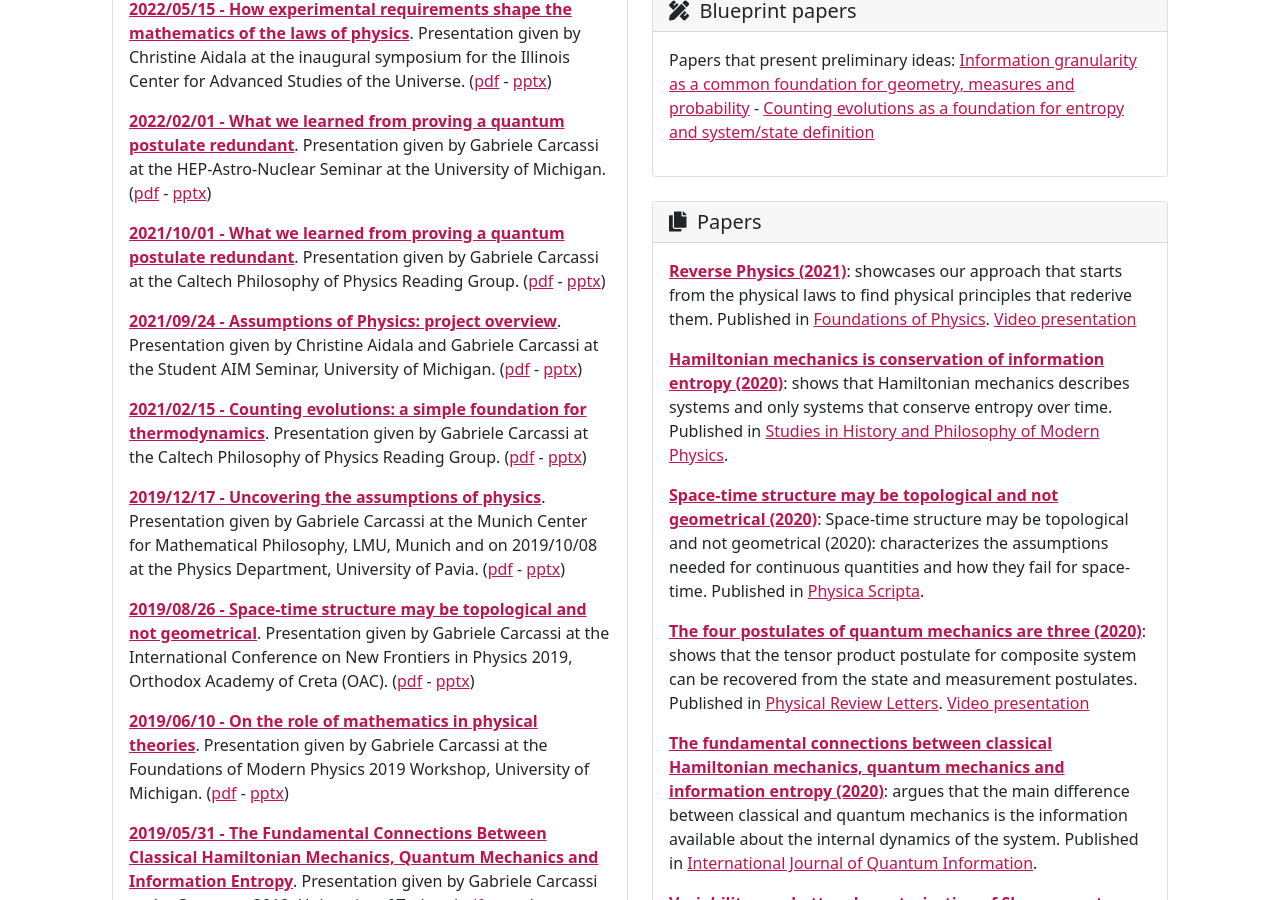
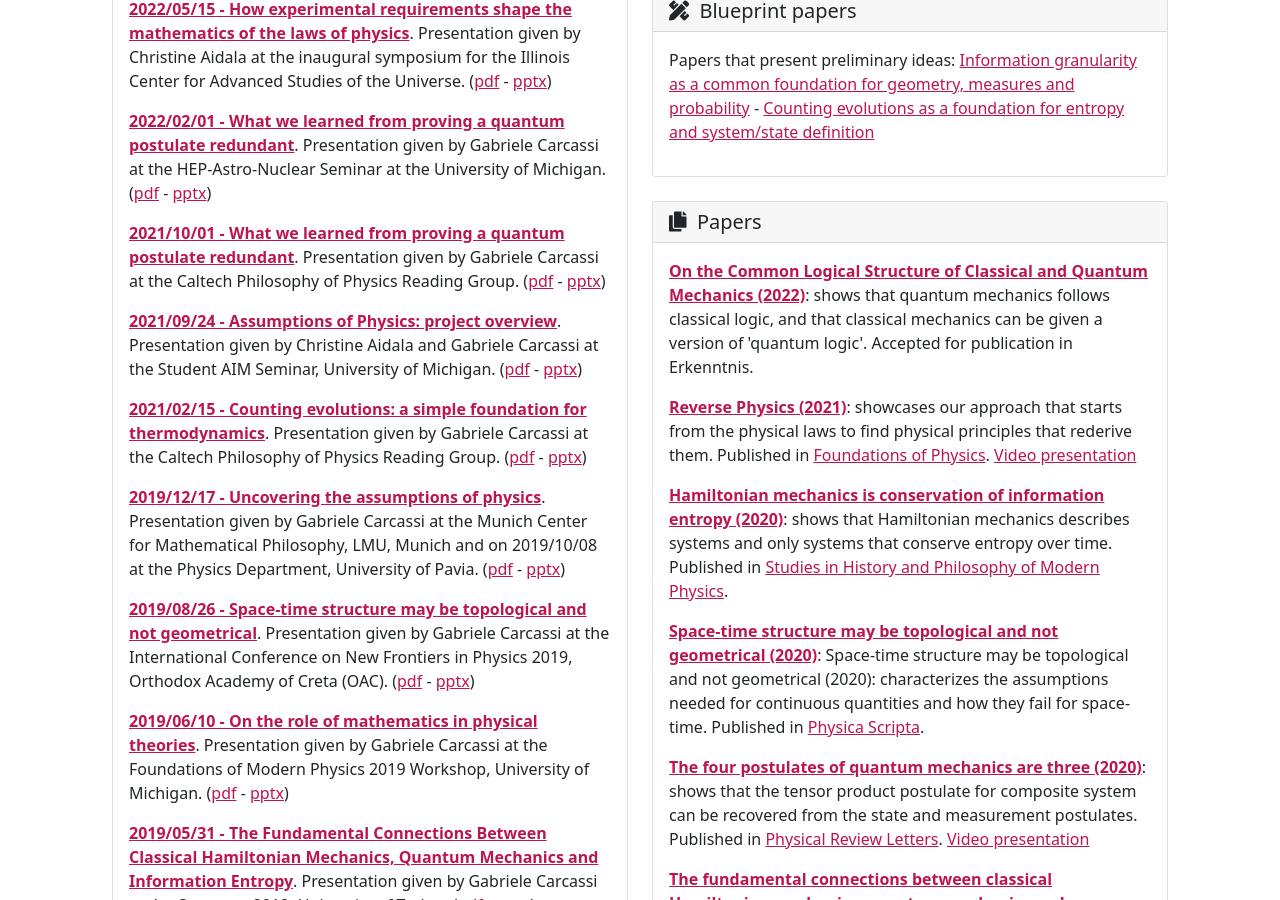
Before and after one commit to assumptionsofphysics/assumptionsofphysics.github.io, a Jekyll site: the page built from papers.html, in a window 1280 px wide and 900 px high, scrolled down 316 px. Built offline with Jekyll 4.4.1, drawn with Linux system fonts in a browser that asks for light colours; nearby versions of some CDN libraries; some web fonts are replaced.

Commit message:
Adding quantum logic paper

```diff
--- a/_data/papers.yml
+++ b/_data/papers.yml
@@ -1,3 +1,11 @@
+- title: "On the Common Logical Structure of Classical and Quantum Mechanics"
+  year: "2022"
+  url: "https://arxiv.org/abs/2206.10667"
+  description: "shows that quantum mechanics follows classical logic, and that classical mechanics can be given a version of 'quantum logic'."
+  journal: "Erkenntnis"
+  location: ""
+  video: ""
+
 - title: "Reverse Physics"
   year: "2021"
   url: "https://arxiv.org/abs/2111.09107"
```
